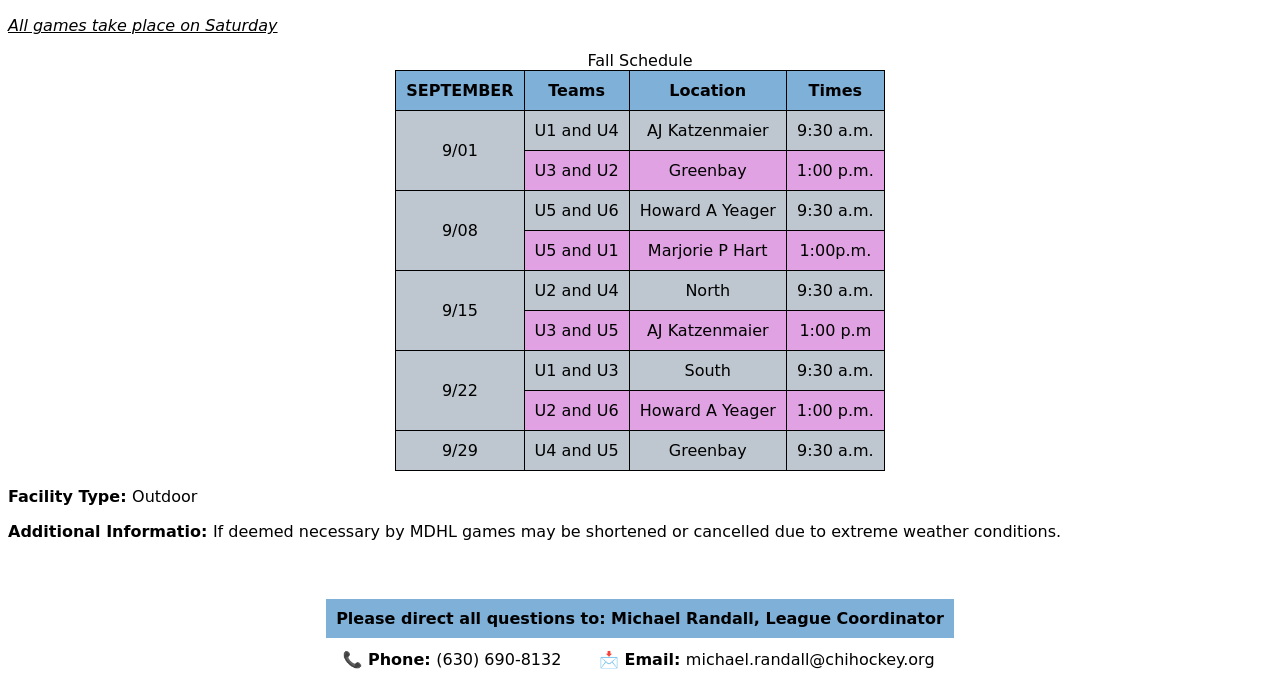
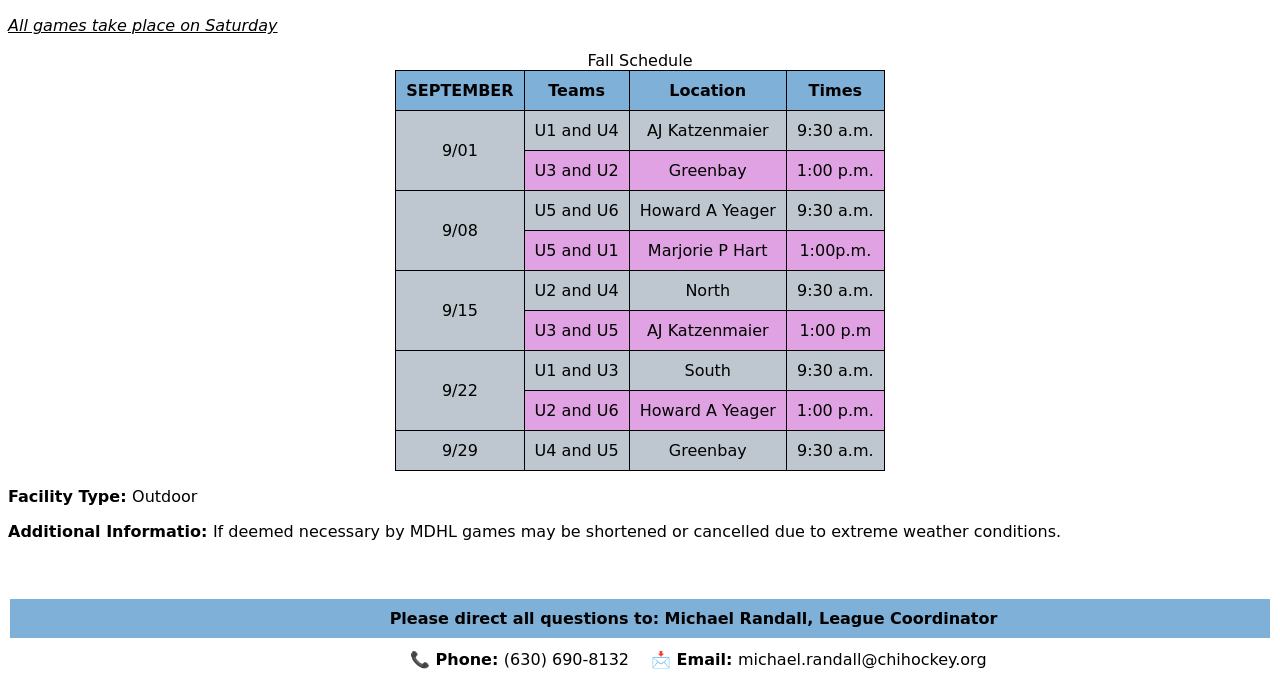
Before and after one commit to LuisIbanez2049/MightyDucksHockeyLeague, a plain HTML site: page pages/game_info.html in a window 1280 px wide. Shown: the part 627-1316 px from the top of the page. Drawn offline with Linux system fonts and the light colour scheme.

Commit message:
modifique el footer de la vista game_info.html

```diff
--- a/pages/game_info.html
+++ b/pages/game_info.html
@@ -107,13 +107,13 @@
     <footer>
         <div id="contenedor">
             <article class="tabla2">
-                <table>
+                <table class="footerTabla">
                     <thead>
                         <tr>
-                            <th colspan="2"><strong>Please direct all questions to: </strong>Michael Randall, League Coordinator</th>
+                            <th class="centrar" colspan="2"><strong>Please direct all questions to: </strong>Michael Randall, League Coordinator</th>
                             <tr>
-                                <td><strong>&#128222; Phone: </strong>(630) 690-8132</td>
-                                <td><strong>&#128233; Email: </strong>michael.randall@chihockey.org</td>
+                                <td class="phone"><strong>&#128222; Phone: </strong>(630) 690-8132</td>
+                                <td class="mail"><strong>&#128233; Email: </strong>michael.randall@chihockey.org</td>
                             </tr>
                     </thead>
 
--- a/styles/game_info.css
+++ b/styles/game_info.css
@@ -45,3 +45,30 @@ tbody tr:nth-child(2n){
 {
     text-decoration: underline;
 }
+
+footer, .contenedor, .tabla2
+{
+    width: 100%;
+}
+
+.footerTabla
+{
+    width: 100%;
+}
+
+.phone
+{
+    width: 50%;
+    text-align: end;
+}
+
+.mail
+{
+    width: 50%;
+    text-align: start;
+}
+
+.centrar
+{
+    padding-left: 117px;
+}
```
